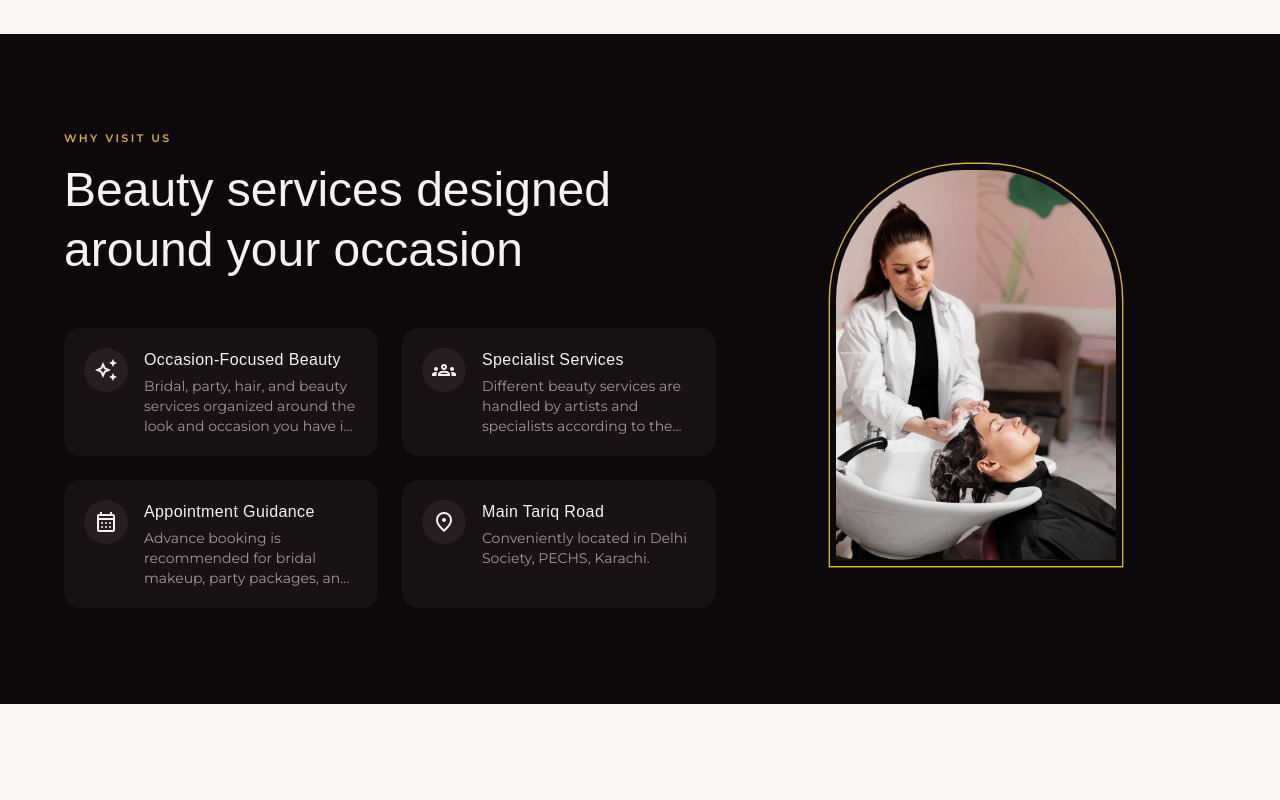
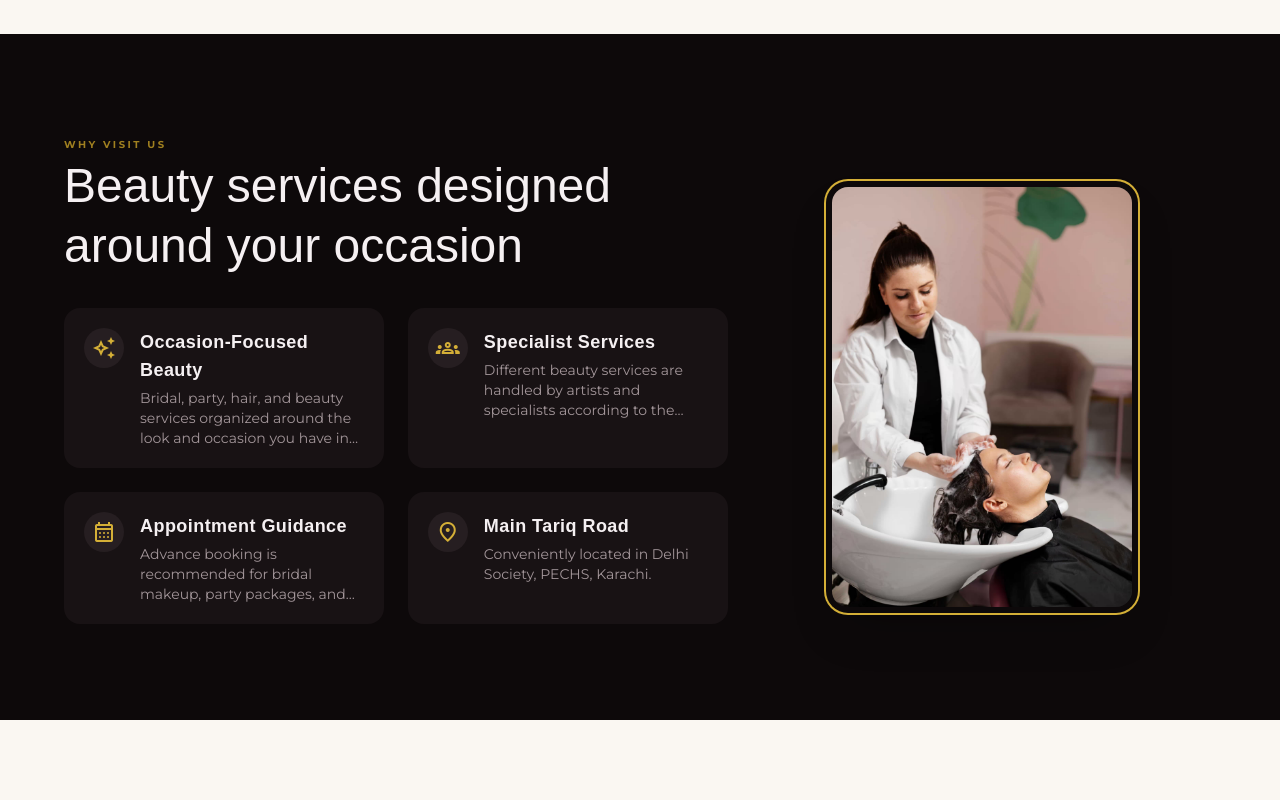
Before and after one commit to hadiashah01/aaira-khan-salon, a Next.js app: page / in a window 1280 px wide. Shown: the part 3760-4560 px from the top of the page. Built offline with nearby package versions, Linux system fonts and the light colour scheme; a web font is replaced by a local one.

Commit message:
Update FinalCTA background image format to AVIF; enhance WhyChooseUs layout and loading states; add new image for gallery.

```diff
--- a/app/components/home/FinalCTA.jsx
+++ b/app/components/home/FinalCTA.jsx
@@ -16,7 +16,7 @@ export const FinalCTA = () => {
       {/* Background Image Layer */}
       <div className="absolute inset-0 z-0 pointer-events-none overflow-hidden">
         <Image
-          src="/images/final-cta-bg.jpg"
+          src="/images/final-cta-bg.avif"
           alt="Aaira Khan Salon Studio Background"
           fill
           loading="lazy"
--- a/app/components/home/WhyChooseUs.jsx
+++ b/app/components/home/WhyChooseUs.jsx
@@ -61,17 +61,13 @@ export const WhyChooseUs = () => {
       id="why-us"
       className="relative w-full max-w-full overflow-x-hidden bg-[var(--color-background)] py-16 font-sans text-[var(--color-text)] md:py-24"
     >
-      <div className="mx-auto max-w-[1320px] px-6 sm:px-10 lg:px-16 font-sans">
-
+      <div className="mx-auto max-w-[1400px] px-6 sm:px-10 lg:px-16">
         {/* Main Grid */}
-        <div className="grid grid-cols-1 items-start gap-12 lg:grid-cols-12 ">
-
-          {/* Left Column: Content */}
-          <div className="flex flex-col justify-start lg:col-span-7">
-
-            {/* Left-Aligned Header */}
-            <div className="mb-8 sm:mb-10">
-              <span className="block mb-3 text-[11px] font-semibold uppercase tracking-[0.22em] text-[var(--color-primary)]">
+        <div className="grid grid-cols-1 items-center gap-8 lg:grid-cols-12 lg:gap-5">
+          {/* Left Text Grid (Expands on Mobile & Tablet) */}
+          <div className="flex flex-col justify-start lg:col-span-7 space-y-6">
+            <div className="space-y-1">
+              <span className="text-[10px] font-bold uppercase tracking-[0.25em] text-[var(--color-primary-dark)]">
                 WHY VISIT US
               </span>
               <h2 className="font-serif text-3xl font-normal leading-tight text-[var(--color-text)] sm:text-4xl md:text-5xl">
@@ -79,15 +75,26 @@ export const WhyChooseUs = () => {
               </h2>
             </div>
 
-            {/* Reasons 2x2 Grid with Card Interactions */}
-            {reasons.length === 0 ? (
-              <div className="flex min-h-[160px] items-center justify-center bg-[var(--color-surface)] p-6 text-center text-xs font-normal text-[var(--color-text-muted)]">
-                Loading studio values...
+            {isLoading ? (
+              <p
+                className="text-sm text-[var(--color-text-muted)]"
+                role="status"
+              >
+                Loading studio details...
+              </p>
+            ) : hasError ? (
+              <div className="flex flex-wrap items-center gap-3" role="alert">
+                <p className="text-sm text-[var(--color-text-muted)]">
+                  Unable to load studio details.
+                </p>
+                <button
+                  type="button"
+                  onClick={() => setLoadAttempt((attempt) => attempt + 1)}
+                  className="cursor-pointer whitespace-nowrap text-xs font-bold text-[var(--color-text)] underline underline-offset-4"
+                >
+                  Try Again
+                </button>
               </div>
-            ) : reasons.length === 0 ? (
-              <p className="text-sm text-[var(--color-text-muted)]">
-                Studio details are not available right now.
-              </p>
             ) : (
               <div className="grid grid-cols-1 sm:grid-cols-2 gap-6 pt-2">
                 {reasons.map((reason) => (
@@ -95,23 +102,21 @@ export const WhyChooseUs = () => {
                     key={reason.title}
                     className="flex h-full flex-col justify-between rounded-2xl bg-[var(--color-surface)] p-5"
                   >
-                    <div className="flex items-start gap-4 text-left">
-                      {/* Material Icon (Hover interaction intact) */}
-                      <div className="flex h-11 w-11 shrink-0 items-center justify-center rounded-full bg-[var(--color-surface-soft)] text-[var(--color-text)] transition-all duration-300 group-hover:scale-105 group-hover:bg-[var(--color-surface)] group-hover:text-[var(--color-primary)]">
+                    <div className="flex items-start gap-4 text-left h-full">
+                      <div className="flex h-10 w-10 shrink-0 items-center justify-center rounded-full bg-[var(--color-surface-soft)] text-[var(--color-primary)]">
                         <span
-                          className="material-symbols-outlined text-[22px]"
+                          className="material-symbols-outlined text-[20px]"
                           aria-hidden="true"
                         >
                           {reason.icon}
                         </span>
                       </div>
 
-                      {/* Text Details */}
-                      <div className="space-y-1">
-                        <h3 className="font-serif text-base font-medium tracking-wide text-[var(--color-text)] transition-colors duration-300 group-hover:text-[var(--color-primary)]">
+                      <div className="flex flex-1 flex-col justify-start">
+                        <h3 className="font-serif text-base font-bold tracking-wide text-[var(--color-text)] sm:text-lg">
                           {reason.title}
                         </h3>
-                        <p className="mt-1 line-clamp-3 text-xs   text-[var(--color-text-muted)] sm:text-sm">
+                        <p className="mt-1 line-clamp-3 text-xs text-[var(--color-text-muted)] sm:text-sm">
                           {reason.text}
                         </p>
                       </div>
@@ -122,20 +127,19 @@ export const WhyChooseUs = () => {
             )}
           </div>
 
-          {/* Right Column: Image without borders & lowered down on Y-axis */}
-          <div className="relative flex justify-center lg:col-span-4 lg:justify-end pt-4 sm:pt-6 lg:pt-10">
-            <div className="relative h-[360px] ring-[1.4px] ring-[var(--color-primary)] ring-offset-6 ring-offset-[var(--color-background)] w-[260px] sm:h-[390px] sm:w-[280px] overflow-hidden rounded-t-[130px] rounded-b-none bg-[var(--color-surface-soft)]">
+          {/* Right Arched Image - Hidden on Mobile & Tablet */}
+          <div className="relative hidden lg:flex justify-center lg:col-span-5">
+            <div className="relative mt-10 h-[420px] w-[300px] overflow-hidden rounded-2xl bg-[var(--color-surface)] ring-2 ring-[var(--color-primary)] ring-offset-6 ring-offset-[var(--color-background)] shadow-2xl">
               <Image
                 src="/images/service.avif"
                 alt="Aaira Khan Salon"
                 fill
-                sizes="280px"
+                sizes="300px"
                 className="object-cover"
                 loading="lazy"
               />
             </div>
           </div>
-
         </div>
       </div>
     </section>
```
Also changed, not shown: public/images/gallery/walima-left-02.avif (renamed from public/images/gallery/walima-left-02..avif).
